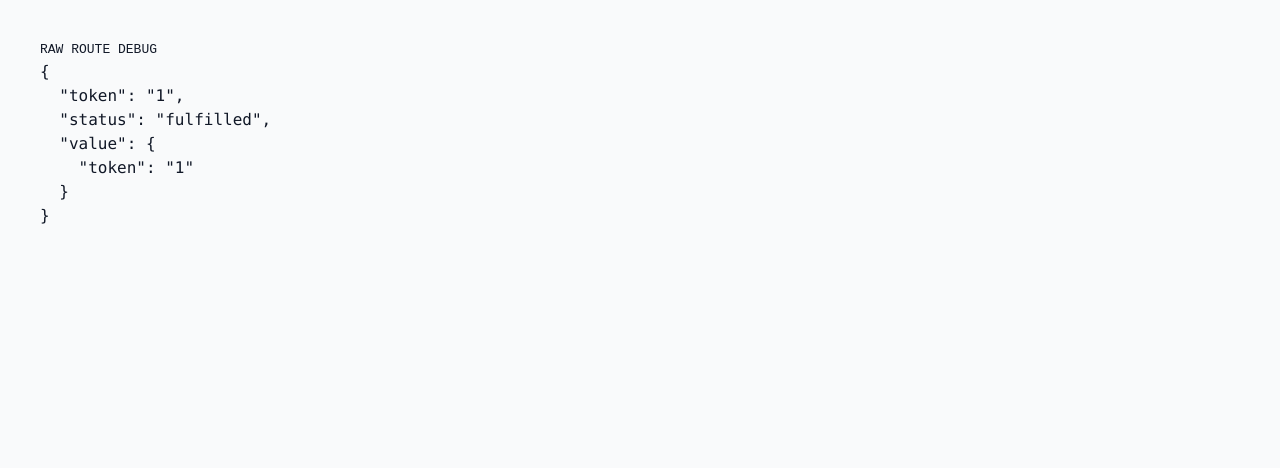
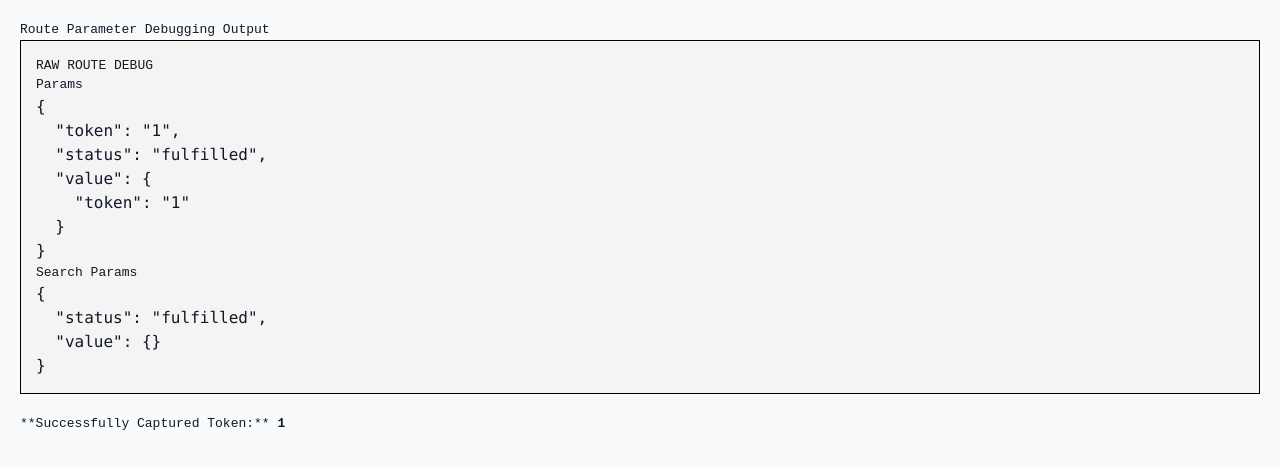
Before and after one commit to anshwysmcbel2710/tokenized-intake-orchestration-system, a Next.js app: page /confirm/1 in a window 1280 px wide. Shown: the top 468 px of the page. Built offline with nearby package versions, Linux system fonts and the light colour scheme.

Commit message:
Fix Next.js App Router Convention

```diff
--- a/app/confirm/[token]/page.tsx
+++ b/app/confirm/[token]/page.tsx
@@ -1,21 +1,49 @@
-// app/confirm/[token]/page.tsx
+import React from 'react';
 
-import { headers } from "next/headers";
+// 1. Define the props structure to ensure TypeScript knows 'params' contains 'token'
+interface ConfirmPageProps {
+  // The key 'token' must match the folder name: [token]
+  params: {
+    token: string;
+  };
+  // We can also include 'searchParams' for full debug context,
+  // though they are currently empty based on your URL.
+  searchParams: { [key: string]: string | string[] | undefined };
+}
 
-export const runtime = "nodejs";
+// 2. The component receives 'params' and 'searchParams' as props
+export default function ConfirmPage({ params, searchParams }: ConfirmPageProps) {
+  // 3. The 'token' is available directly from the 'params' object
+  const { token } = params;
 
-export default function Page({
-  params,
-}: {
-  params: { token: string };
-}) {
-  // 🔥 THIS LINE FORCES REQUEST-TIME EXECUTION
-  headers();
+  // IMPORTANT: For debugging the RAW ROUTE DEBUG output you saw in the browser,
+  // we will display the contents of 'params' and 'searchParams'.
 
   return (
-    <div style={{ padding: 40, fontFamily: "monospace" }}>
-      <h1>RAW ROUTE DEBUG</h1>
-      <pre>{JSON.stringify(params, null, 2)}</pre>
-    </div>
+    <main style={{ padding: '20px', fontFamily: 'monospace' }}>
+      <h2>Route Parameter Debugging Output</h2>
+
+      {/* --- This section directly reproduces the debug output you were seeing --- */}
+      <div style={{ border: '1px solid #000', padding: '15px', backgroundColor: '#f4f4f4' }}>
+        <p>RAW ROUTE DEBUG</p>
+
+        <p>Params</p>
+        {/* We stringify the 'params' object which now contains the token */}
+        <pre>
+          {JSON.stringify(params, null, 2)}
+        </pre>
+
+        <p>Search Params</p>
+        {/* We stringify the 'searchParams' (the query string, like ?key=value) */}
+        <pre>
+          {JSON.stringify(searchParams, null, 2)}
+        </pre>
+      </div>
+
+      {/* --- Confirmation that the parameter is captured --- */}
+      <p style={{ marginTop: '20px' }}>
+        **Successfully Captured Token:** <strong>{token}</strong>
+      </p>
+    </main>
   );
 }
```
